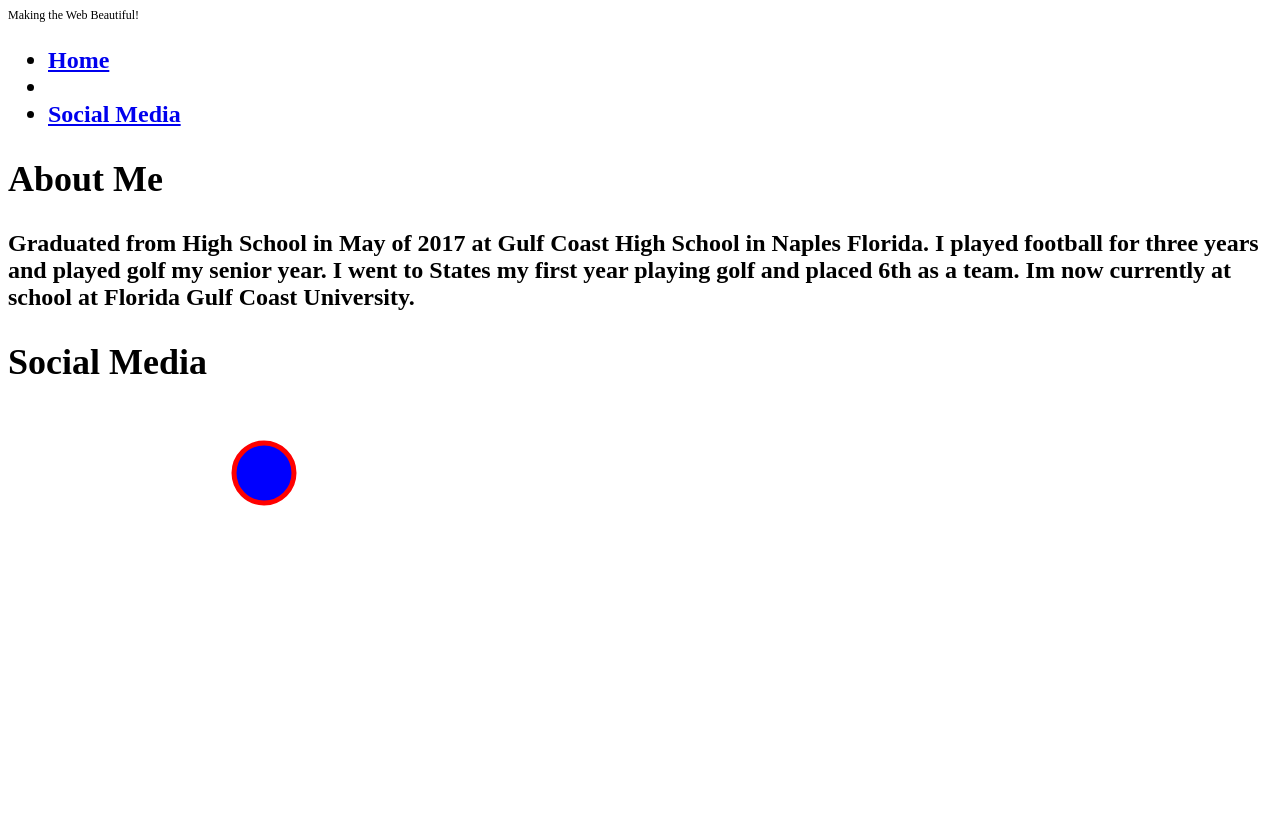
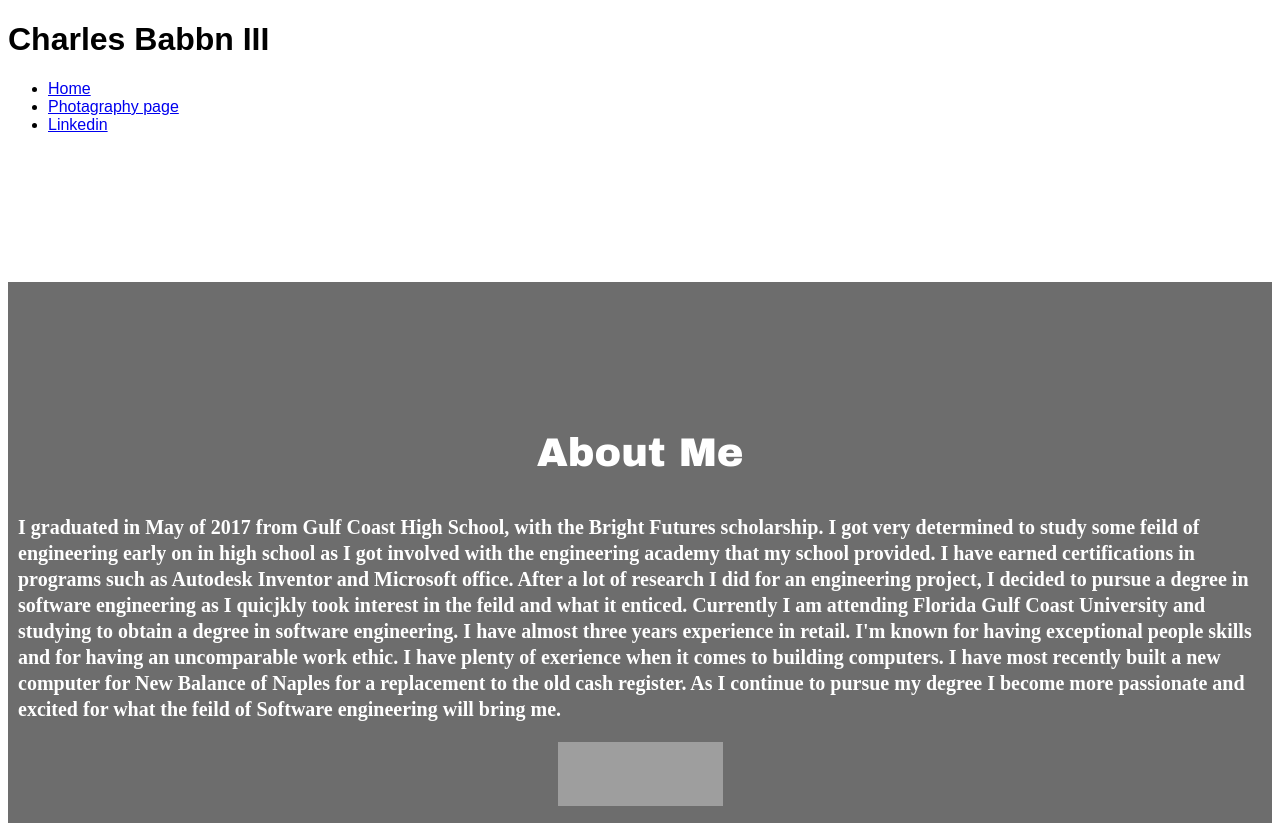
Before and after one commit to tkisch7/tracebabb.github.io, a plain HTML site: page index.html in a window 1280 px wide. Before the commit the page ends 800 px from the top, so only its background shows below. Drawn offline with Linux system fonts and the light colour scheme; grey boxes are pictures that could not be loaded.

Commit message:
Update index.html

```diff
--- a/index.html
+++ b/index.html
@@ -1,57 +1,40 @@
-<!doctype html>
+<!DOCTYPE HTML>
 <html lang=en>
  <head>
   <meta charset=utf-8>
-<title>Trace Babb's Portfolio</title>
-  <link rel="stylesheet"
-         <html>
-  <head>
-    <link rel="stylesheet"
-          href="https://fonts.googleapis.com/css?family=Tangerine">
-    <style>
-      body {
-        font-family: 'Timesnewroman', serif;
-        font-size: 12px;
-      }
-    </style>
+  <title>Charles Babb III</title>
+  <link href="style.css" type="text/css" rel="stylesheet">
  </head>
  <body>
-    <div>Making the Web Beautiful!</div>
-  </body>
-</html>
+   <div id="container">
+		<div id="mainpic">
+<h1>Charles Babbn III</h1>
+  </div>
+</div>
+ <ul id="menu">
+     	  	<li class="menuitem"><a href="index.html" >Home</a></li>
+               	<li class="menuitem"><a href="https://www.instagram.com/tracebabb/?hl=en >Instagram</a></li>"
+               	<li class="menuitem"><a href="https://www.instagram.com/tkischphotography/" >Photagraphy page</a></li>
+	 	<li class="menuitem"><a href="https://www.linkedin.com/in/thomaskischjr/" >Linkedin</a></li>
 
+            </ul><br><br><br>
+  <div class="about">
 
+   <h2>About Me</h2>
+   <p> I graduated in May of 2017 from Gulf Coast High School, with the Bright Futures scholarship. I got very determined to study
+       some feild of engineering early on in high school as I got involved with the engineering academy that my school provided.
+       I have earned certifications in programs such as Autodesk Inventor and Microsoft office. After a lot of research I did for
+       an engineering project, I decided to pursue a degree in software engineering as I quicjkly took interest in the feild and
+       what it enticed. Currently I am attending Florida Gulf Coast University and studying to obtain a degree in software
+       engineering. I have almost three years experience in retail. I'm known for having exceptional people skills and for
+       having an uncomparable work ethic. I have plenty of exerience when it comes to building computers. I have most recently
+       built a new computer for New Balance of Naples for a replacement to the old cash register. As I continue to pursue my degree
+       I become more passionate and excited for what the feild of Software engineering will bring me.
+   </p>
 
-<html>
-<h1>
-
-  <body>
-
-  <nav class="header">
-  <ul>
-    <li><a calss="home" href="#top">Home</a><li/>
-    <li><a calss="pagelink" href="#social">Social Media</a></li>
-   </ul>
- </nav>
-
- <div class="about">
-   <h2>About Me</h3>
-<p>Graduated from High School in May of 2017 at Gulf Coast High School in Naples Florida.
-   I played football for three years and played golf my senior year.  I went to States my first
-   year playing golf and placed 6th as a team.  Im now currently at school at Florida Gulf Coast
-   University.</p>
-<div id="social">
-
-<div class="social">
-  <h2>Social Media</h2>
-
-</div>
-<canvas id= " https://fgcu.instructure.com/" width= "200" height= "100" style= border: 1px solid #000000;">
-  </canvas>
-
-<svg width="100" height="100">
-  <circle cx="50" cy="60 " r="30" stroke="red" stroke-width="5" fill="blue" />
-</svg>
+<a href="http://www.w3.org/html/logo/">
+<img src="https://www.w3.org/html/logo/badge/html5-badge-h-css3-semantics.png" width="165" height="64" alt="HTML5 Powered with CSS3 / Styling, and Semantics" title="HTML5 Powered with CSS3 / Styling, and Semantics">
+</a>
 
  </body>
 </html>
```
Lines whose indentation alone changed are shown as unchanged.
